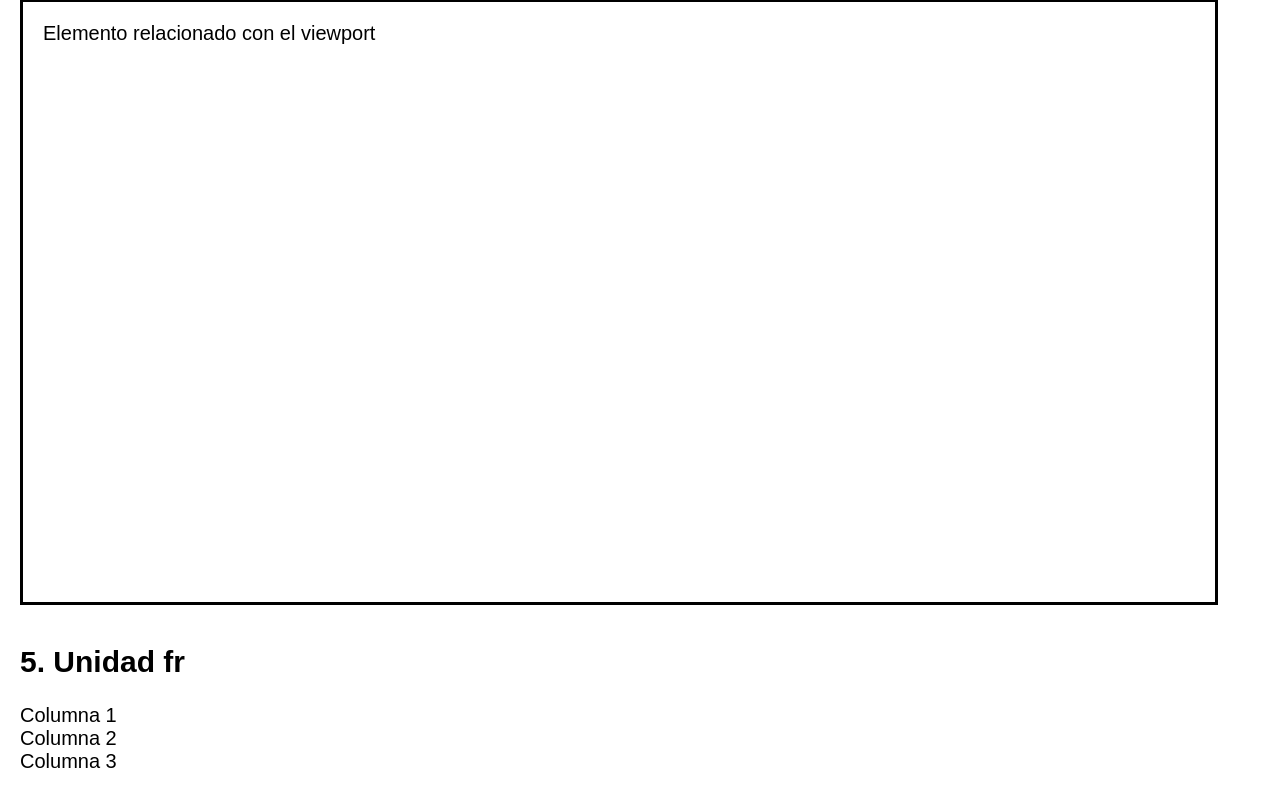
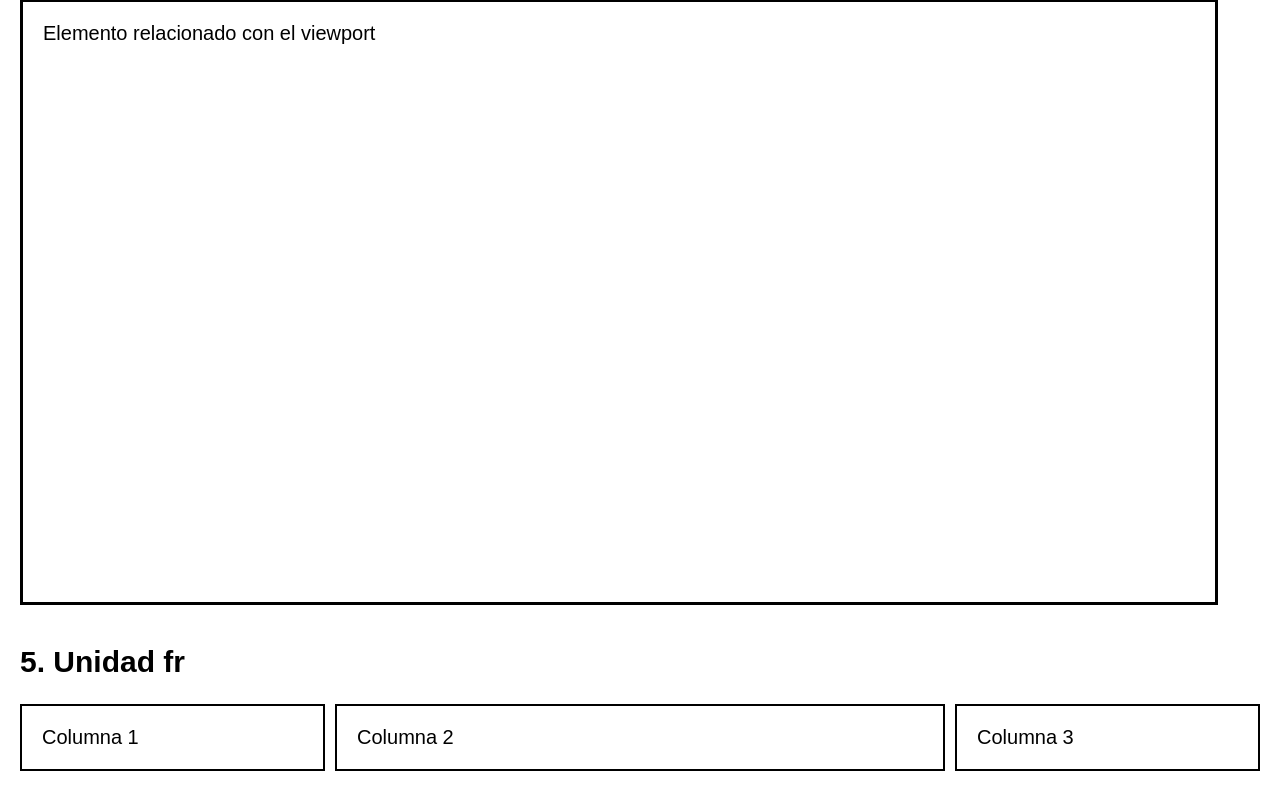
Before and after one commit to LeonardoEspHdez/LaboratorioUnidadesCSS, a plain HTML site: page index.html in a window 1280 px wide. Shown: the part 885-1694 px from the top of the page. Drawn offline with Linux system fonts and the light colour scheme.

Commit message:
Parte E - fr: reparto de espacio en CSS Grid

```diff
--- a/css/estilos.css
+++ b/css/estilos.css
@@ -48,3 +48,14 @@ html {
     border: 3px solid black;
     padding: 1rem;
 }
+
+.grid {
+    display: grid;
+    grid-template-columns: 1fr 2fr 1fr;
+    gap: 10px;
+}
+
+.grid div {
+    border: 2px solid black;
+    padding: 20px;
+}
```
